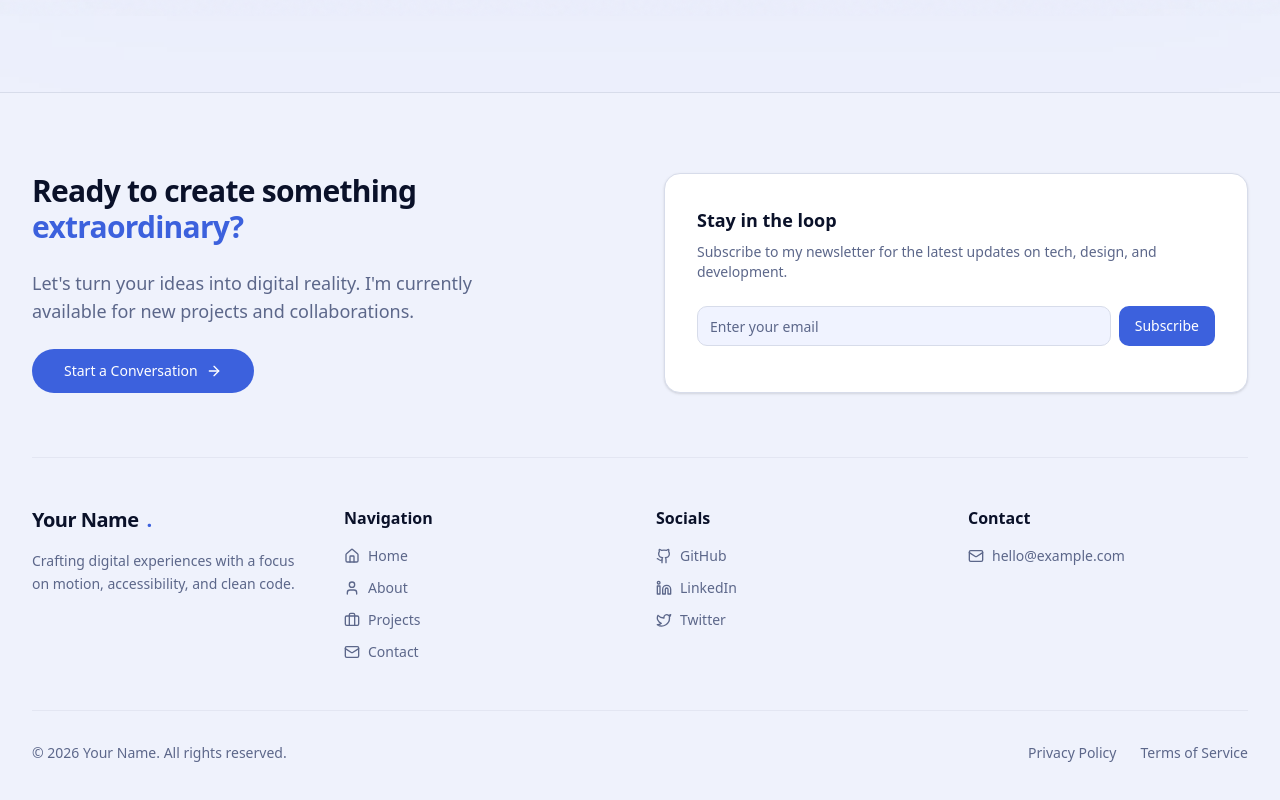
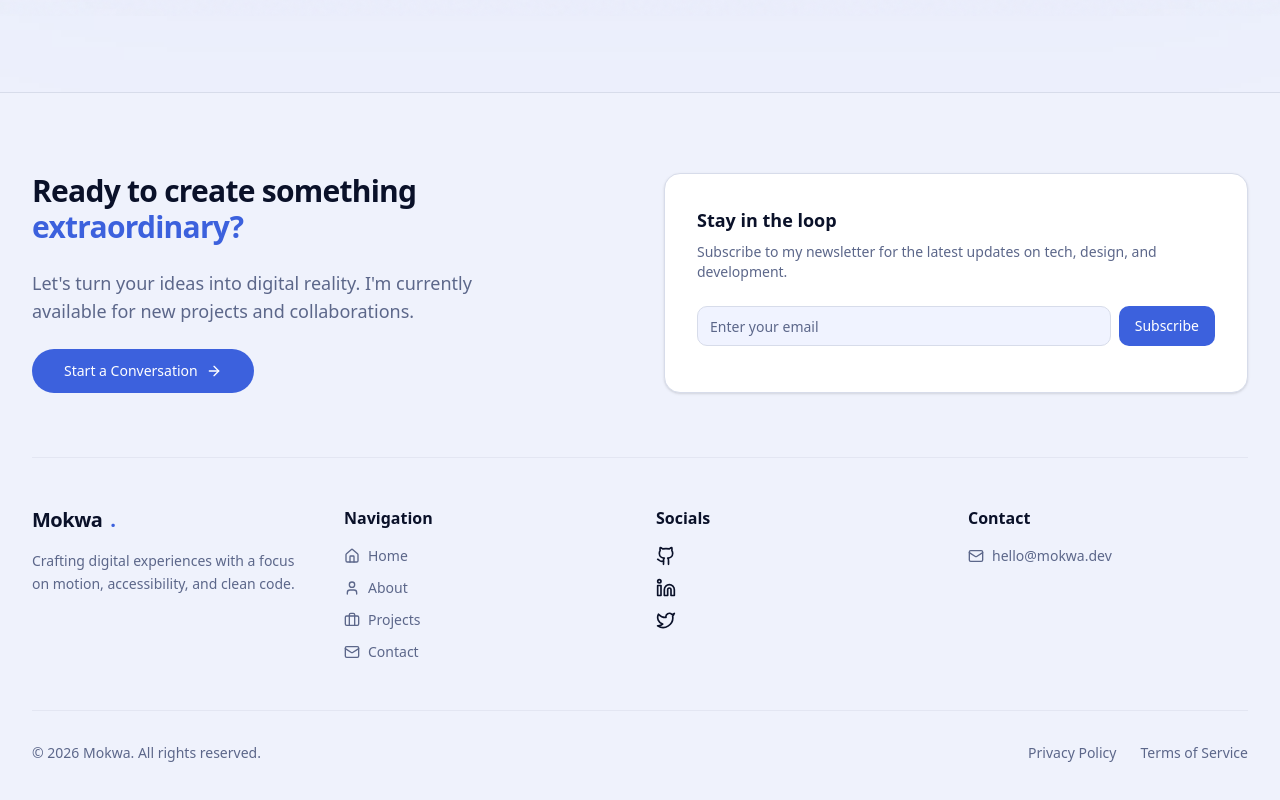
Before and after one commit to mokwathedeveloper/personal-websitedev, a Next.js app: page /about in a window 1280 px wide. Shown: the part 784-1584 px from the top of the page. Built offline with nearby package versions, Linux system fonts and the light colour scheme.

Commit message:
chore: update user social links and name

```diff
--- a/src/app/globals.css
+++ b/src/app/globals.css
@@ -51,8 +51,23 @@
   .animate-shimmer {
     animation: shimmer 2s linear infinite;
   }
+  .animate-marquee {
+    animation: marquee 25s linear infinite;
+  }
   .font-heading {
     font-family: var(--font-heading);
+  }
+  .mask-linear-gradient {
+    mask-image: linear-gradient(to right, transparent, black 15%, black 85%, transparent);
+  }
+}
+
+@keyframes marquee {
+  from {
+    transform: translateX(0);
+  }
+  to {
+    transform: translateX(-50%);
   }
 }
 
--- a/src/components/footer.tsx
+++ b/src/components/footer.tsx
@@ -3,10 +3,10 @@
 import * as React from "react"
 import Link from "next/link"
 import { SITE_CONFIG, NAV_LINKS } from "@/lib/data"
-import { Github, Linkedin, Twitter, ArrowRight, Mail, Home, User, Briefcase } from "lucide-react"
+import { ArrowRight, Mail, Home, User, Briefcase } from "lucide-react"
 import { Button } from "@/components/ui/button"
 import { Input } from "@/components/ui/input"
-import { Tooltip, TooltipContent, TooltipProvider, TooltipTrigger } from "@/components/ui/tooltip"
+import { SocialLinks } from "@/components/social-links"
 
 export function Footer() {
   const getIcon = (name: string) => {
@@ -83,46 +83,9 @@ export function Footer() {
 
           <div>
             <h4 className="font-semibold mb-4">Socials</h4>
-            <TooltipProvider>
-              <ul className="space-y-3 text-sm text-muted-foreground">
-                <li>
-                  <Tooltip>
-                    <TooltipTrigger asChild>
-                      <a href={SITE_CONFIG.socials.github} target="_blank" rel="noopener noreferrer" className="hover:text-primary transition-colors flex items-center gap-2 w-fit">
-                        <Github className="w-4 h-4" /> GitHub
-                      </a>
-                    </TooltipTrigger>
-                    <TooltipContent>
-                      <p>Check out my code</p>
-                    </TooltipContent>
-                  </Tooltip>
-                </li>
-                <li>
-                  <Tooltip>
-                    <TooltipTrigger asChild>
-                      <a href={SITE_CONFIG.socials.linkedin} target="_blank" rel="noopener noreferrer" className="hover:text-primary transition-colors flex items-center gap-2 w-fit">
-                        <Linkedin className="w-4 h-4" /> LinkedIn
-                      </a>
-                    </TooltipTrigger>
-                    <TooltipContent>
-                      <p>Connect professionally</p>
-                    </TooltipContent>
-                  </Tooltip>
-                </li>
-                <li>
-                  <Tooltip>
-                    <TooltipTrigger asChild>
-                      <a href={SITE_CONFIG.socials.twitter} target="_blank" rel="noopener noreferrer" className="hover:text-primary transition-colors flex items-center gap-2 w-fit">
-                        <Twitter className="w-4 h-4" /> Twitter
-                      </a>
-                    </TooltipTrigger>
-                    <TooltipContent>
-                      <p>Follow for updates</p>
-                    </TooltipContent>
-                  </Tooltip>
-                </li>
-              </ul>
-            </TooltipProvider>
+            <div className="flex flex-col gap-3">
+               <SocialLinks className="flex-col items-start gap-3" iconClassName="border-none bg-transparent p-0 hover:bg-transparent shadow-none w-auto h-auto rounded-none justify-start" />
+            </div>
           </div>
 
           <div>
--- a/src/lib/data.ts
+++ b/src/lib/data.ts
@@ -1,15 +1,15 @@
 import { Github, Linkedin, Mail, Twitter } from "lucide-react";
 
 export const SITE_CONFIG = {
-  name: "Your Name",
+  name: "Mokwa",
   title: "Full Stack Developer",
   description: "I build accessible, pixel-perfect, performant, and responsive web experiences.",
-  url: "https://yourwebsite.com",
+  url: "https://mokwa.dev",
   socials: {
-    github: "https://github.com",
-    linkedin: "https://linkedin.com",
+    github: "https://github.com/mokwathedeveloper",
+    linkedin: "https://www.linkedin.com/in/mokwa-dev/",
     twitter: "https://twitter.com",
-    email: "mailto:hello@example.com",
+    email: "mailto:hello@mokwa.dev",
   },
 };
 
```
